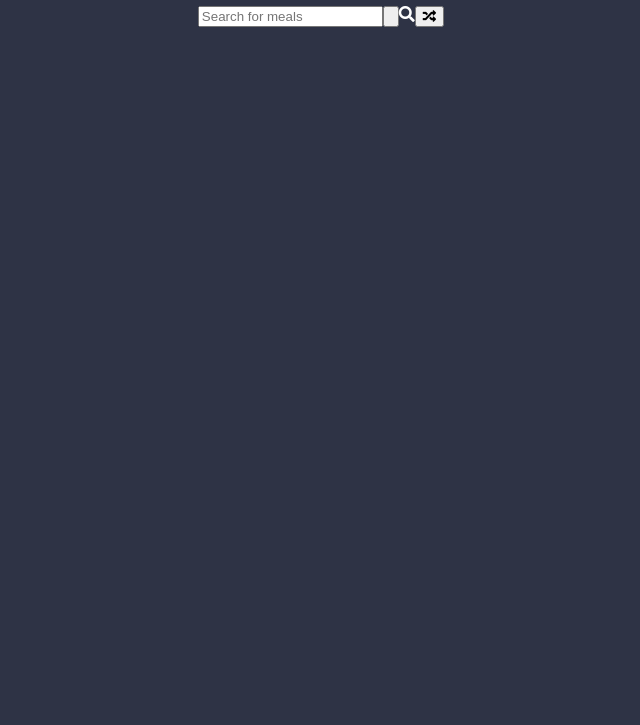
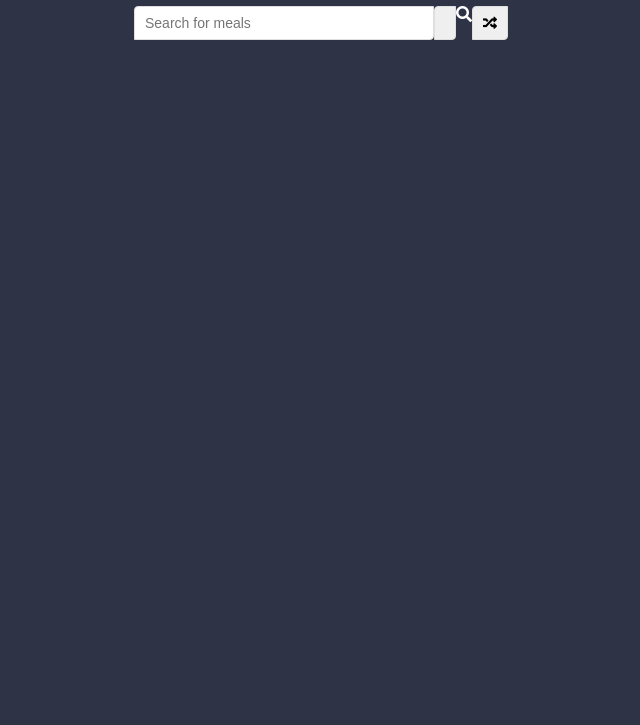
Before and after one commit to AhmedBule/meal-finder, a plain HTML site: page index.html in a window 1280 px wide. Shown: the part 75-800 px from the top of the page, without its empty margins (319-959 px from the left). Drawn offline with Linux system fonts and the light colour scheme.

Commit message:
styled the inputs and buttons

```diff
--- a/style.css
+++ b/style.css
@@ -24,3 +24,16 @@ body{
 .flex{
     display: flex;
 }
+
+input, button{
+    border: 1px solid #dedede;
+    border-top-left-radius: 4px;
+    border-bottom-right-radius: 4px;
+    font-size: 14px;
+    padding: 8px 10px;
+    margin: 0;
+}
+
+input[type="text"]{
+    width: 300px;
+}
```
